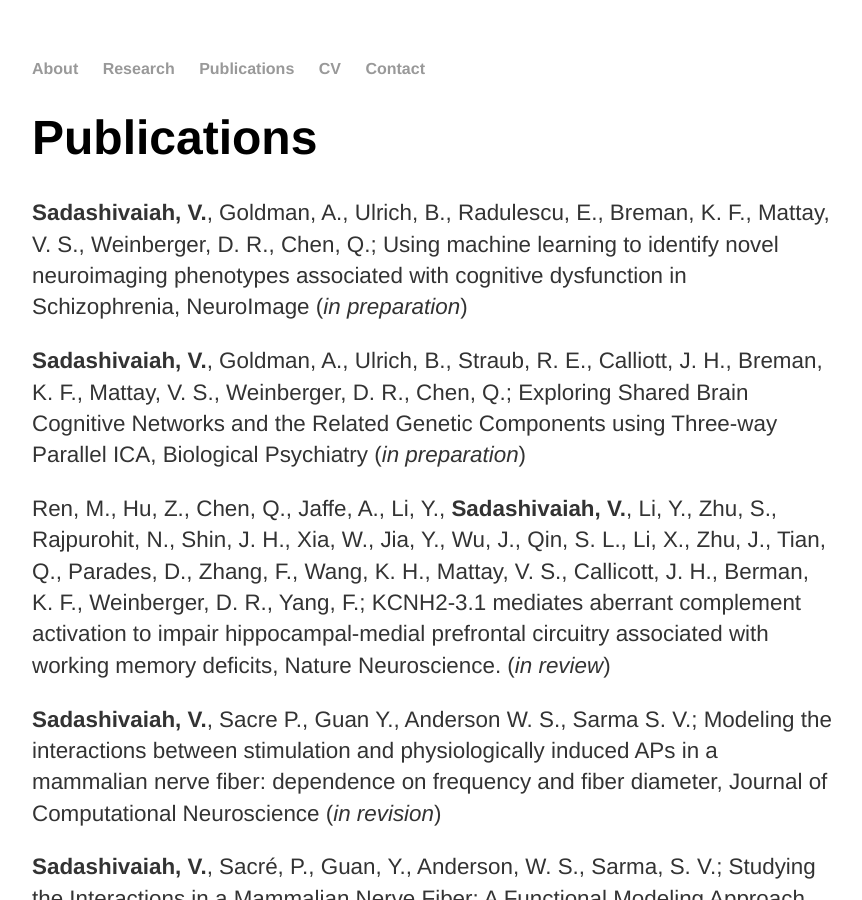
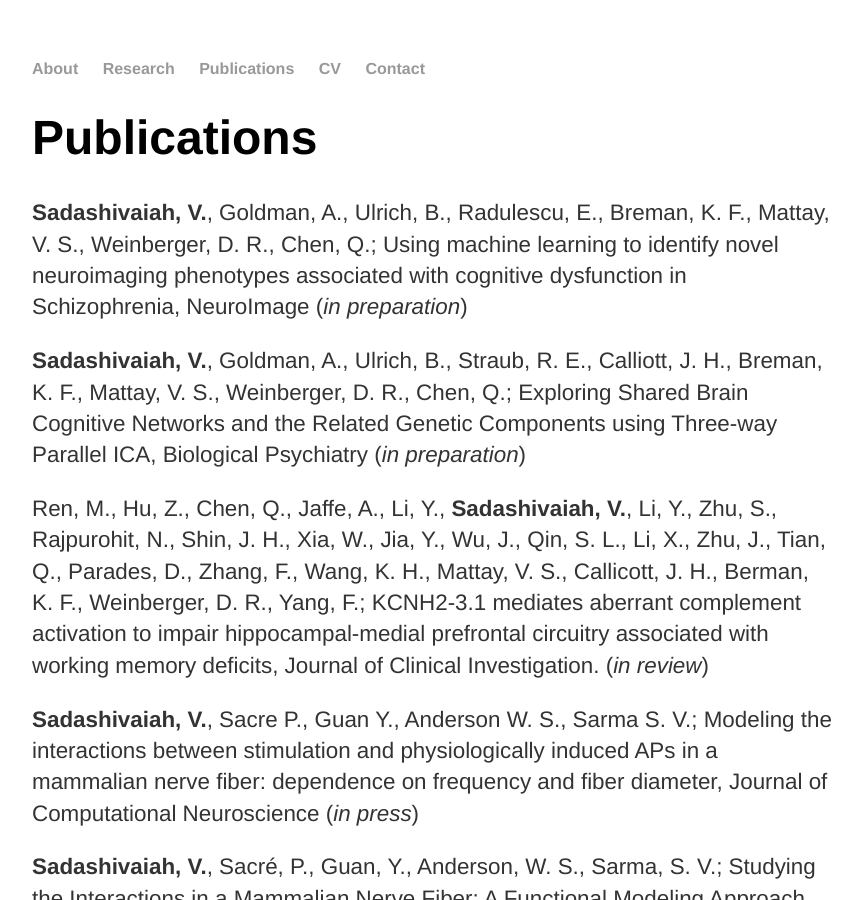
Before and after one commit to vjysd/vjysd.github.io, a Jekyll site: the page built from publications/index.md, in a window 1280 px wide and 900 px high. Shown: the whole window, without its empty margins (208-1070 px from the left). Built offline with Jekyll 4.4.1, drawn with Linux system fonts in a browser that asks for light colours; comment, search, counter and statistics services are not loaded.

Commit message:
Updated pubs

```diff
--- a/publications/index.md
+++ b/publications/index.md
@@ -9,9 +9,9 @@ title: Vijay's Publications
 
 **Sadashivaiah, V.**, Goldman, A., Ulrich, B., Straub, R. E., Calliott, J. H., Breman, K. F., Mattay, V. S., Weinberger, D. R., Chen, Q.; Exploring Shared Brain Cognitive Networks and the Related Genetic Components using Three-way Parallel ICA, Biological Psychiatry (*in preparation*)
 
-Ren, M., Hu, Z., Chen, Q., Jaffe, A., Li, Y., **Sadashivaiah, V.**, Li, Y., Zhu, S., Rajpurohit, N., Shin, J. H., Xia, W., Jia, Y., Wu, J., Qin, S. L., Li, X., Zhu, J., Tian, Q., Parades, D., Zhang, F., Wang, K. H., Mattay, V. S., Callicott, J. H., Berman, K. F., Weinberger, D. R., Yang, F.; KCNH2-3.1 mediates aberrant complement activation to impair hippocampal-medial prefrontal circuitry associated with working memory deficits, Nature Neuroscience. (*in review*)
+Ren, M., Hu, Z., Chen, Q., Jaffe, A., Li, Y., **Sadashivaiah, V.**, Li, Y., Zhu, S., Rajpurohit, N., Shin, J. H., Xia, W., Jia, Y., Wu, J., Qin, S. L., Li, X., Zhu, J., Tian, Q., Parades, D., Zhang, F., Wang, K. H., Mattay, V. S., Callicott, J. H., Berman, K. F., Weinberger, D. R., Yang, F.; KCNH2-3.1 mediates aberrant complement activation to impair hippocampal-medial prefrontal circuitry associated with working memory deficits, Journal of Clinical Investigation. (*in review*)
 
-**Sadashivaiah, V.**, Sacre P., Guan Y., Anderson W. S., Sarma S. V.; Modeling the interactions between stimulation and physiologically induced APs in a mammalian nerve fiber: dependence on frequency and fiber diameter, Journal of Computational Neuroscience (*in revision*)
+**Sadashivaiah, V.**, Sacre P., Guan Y., Anderson W. S., Sarma S. V.; Modeling the interactions between stimulation and physiologically induced APs in a mammalian nerve fiber: dependence on frequency and fiber diameter, Journal of Computational Neuroscience (*in press*)
 
 **Sadashivaiah, V.**, Sacré, P., Guan, Y., Anderson, W. S., Sarma, S. V.; Studying the Interactions in a Mammalian Nerve Fiber: A Functional Modeling Approach, 40th Annual International Conference of the IEEE Engineering in Medicine & Biology Society, Honalulu, Hawaii, 2018. (*in press*), [link](/assets/files/embc2018_1.pdf)
 
```
